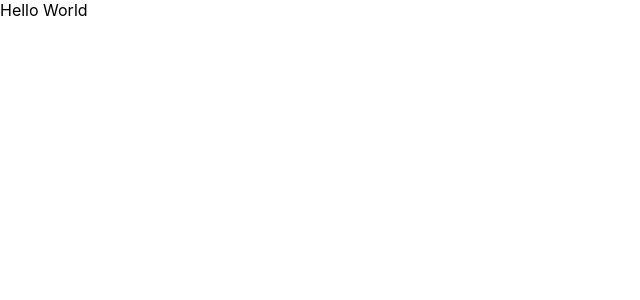
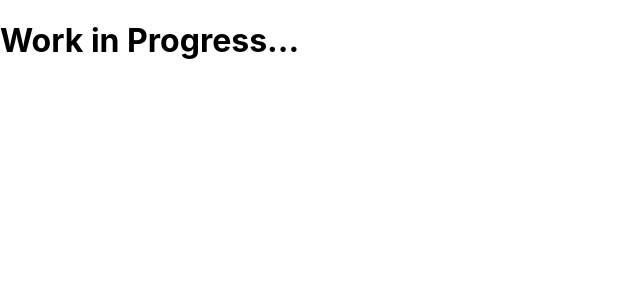
Before and after one commit to selfnatiq/v3, a Next.js app: page / in a window 1280 px wide. Shown: the top 300 px of the page, without its empty margins (0-640 px from the left). Built offline with nearby package versions, Linux system fonts and the light colour scheme.

Commit message:
chore: wip message

```diff
--- a/pages/index.js
+++ b/pages/index.js
@@ -1,7 +1,7 @@
 import React from 'react'
 
 const index = () => {
-	return <div>Hello World</div>
+	return <h1>Work in Progress...</h1>
 }
 
 export default index
```
